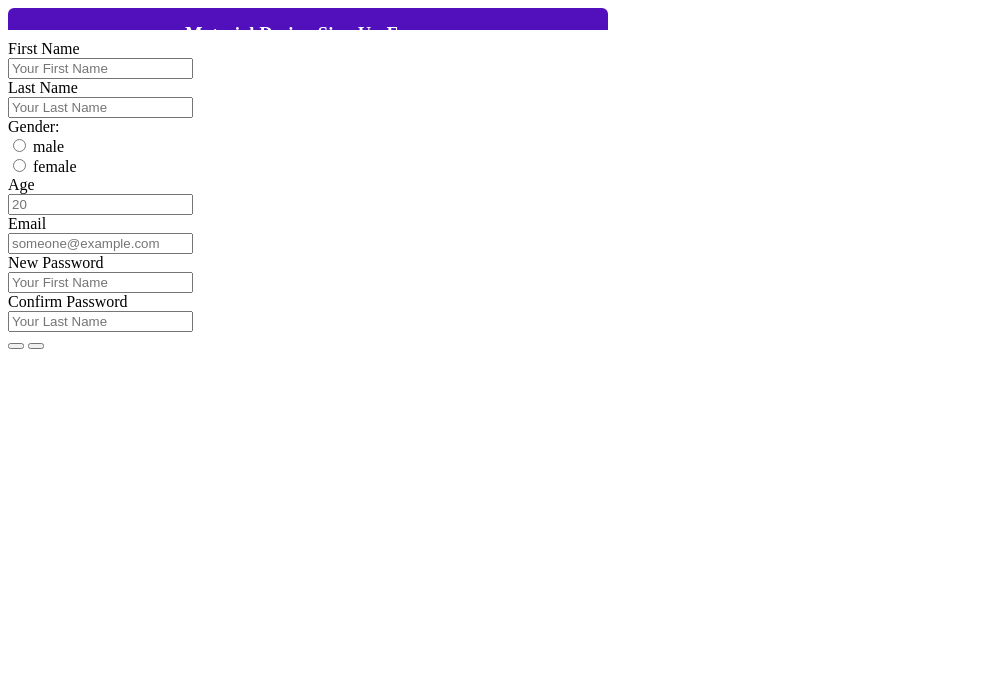
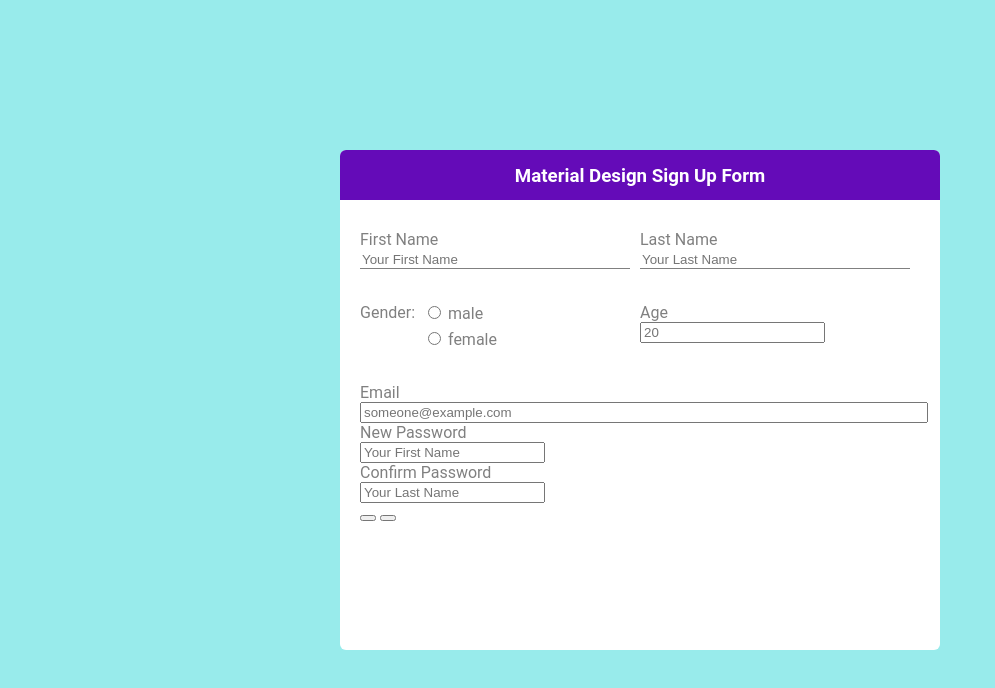
Before and after one commit to Ronaldo913/Exerc-cios, a plain HTML site: page Question03/index.html in a window 1280 px wide. Shown: the whole page, without its empty margins (0-995 px from the left). Drawn offline with Linux system fonts and the light colour scheme.

Commit message:
Update estilo.css

```diff
--- a/Question03/estilo.css
+++ b/Question03/estilo.css
@@ -1,4 +1,3 @@
-<<<<<<< HEAD
 body {
     font-family: 'Roboto', sans-serif;
     background-color: #98ebeb;
@@ -10,7 +9,7 @@ body {
 
 }
 
-#row {
+#formulario {
     width: 600px;
     height: 500px;
     top: 50%;
@@ -50,40 +49,75 @@ body {
     top: 15px;
 }
 
-#c1 {
-    width: 50%;
-=======
-
-
 #titulo{
     background-color: rgb(100, 11, 184);
     color: white;
     text-align: center;
 }
 
-#c1{
+#cc1{
     width: 100%;
->>>>>>> 0c205cff2e18bc60010fbcf0fb2d3536db920f0c
     display: inline-block;
     padding-bottom: 30px;
 }
 
-<<<<<<< HEAD
-#c1 #name1 {
+#c1, #c2{
+    width: 50%;
+    float: left;
+}
+
+#c1 #name1{
+    width: 95%;
     border: transparent;
     border-bottom: solid grey 1px;
 }
 
-#c2 {
-    width: 50%;
-}
-
 #c2 #name2 {
+    width: 95%;
     border: transparent;
     border-bottom: solid grey 1px;
 }
 
-#c3, #c4{
+#cc2{
+    width: 100%;
+    display: inline-block;
+    padding-bottom: 30px;
+}
+
+#c3{
+    width: 50%;
+    float: left;
+    /* display: inline-block; */
+}
+
+#c33, #c34{
+    width: 50%;
+    float: left;
+}
+
+#c31{
+    width: 100%;
+    display: inline-block;
+}
+
+#c311{
+    width: auto;
+    float: left;
+}
+#c312{
+    width: 50%;
+    float: left;
+    padding-left: 8px;
+}
+
+#c3121{
+    padding-bottom: 6px;
+}
+
+#c5 #email{
+    width: 100%;
+}
+/* #c3, #c4{
     color: black;
 }
 
@@ -94,8 +128,8 @@ body {
 #c5 #age{
     border: transparent;
     border-bottom: solid grey 1px;
-}
-
+} */
+/*
 #c6 #email{
     border: transparent;
     border-bottom: solid grey 1px;
@@ -109,7 +143,7 @@ body {
 #c8 #confirm{
     border: transparent;
     border-bottom: solid grey 1px;
-}
+} */
 
 form{
     color: grey;
```
